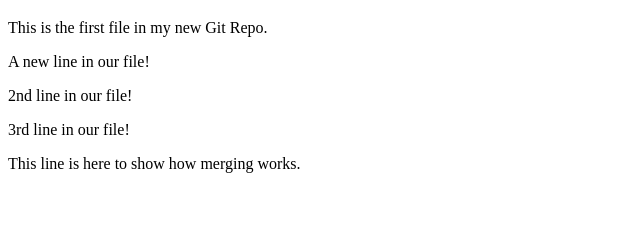
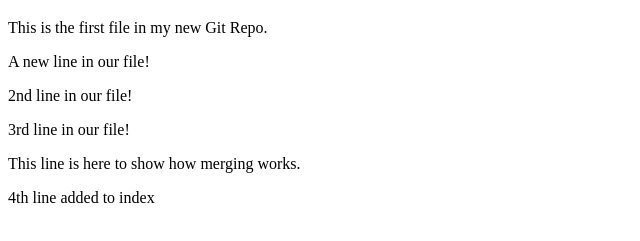
Before and after one commit to har-cl/hello-world, a plain HTML site: page index.html in a window 1280 px wide. Shown: the part 61-302 px from the top of the page, without its empty margins (0-640 px from the left). Drawn offline with Linux system fonts and the light colour scheme.

Commit message:
Update index.html

```diff
--- a/index.html
+++ b/index.html
@@ -12,6 +12,7 @@
 <p>2nd line in our file!</p>
 <p>3rd line in our file!</p>
 <p>This line is here to show how merging works.</p>
+<p>4th line added to index</p>
 
 </body>
 </html>
```
